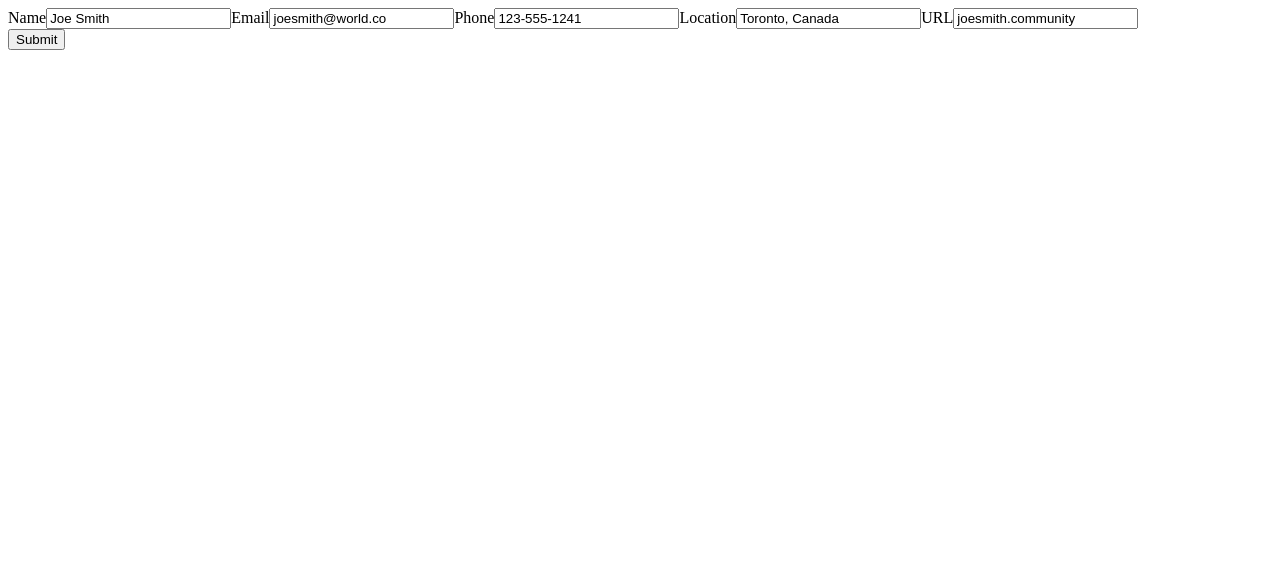
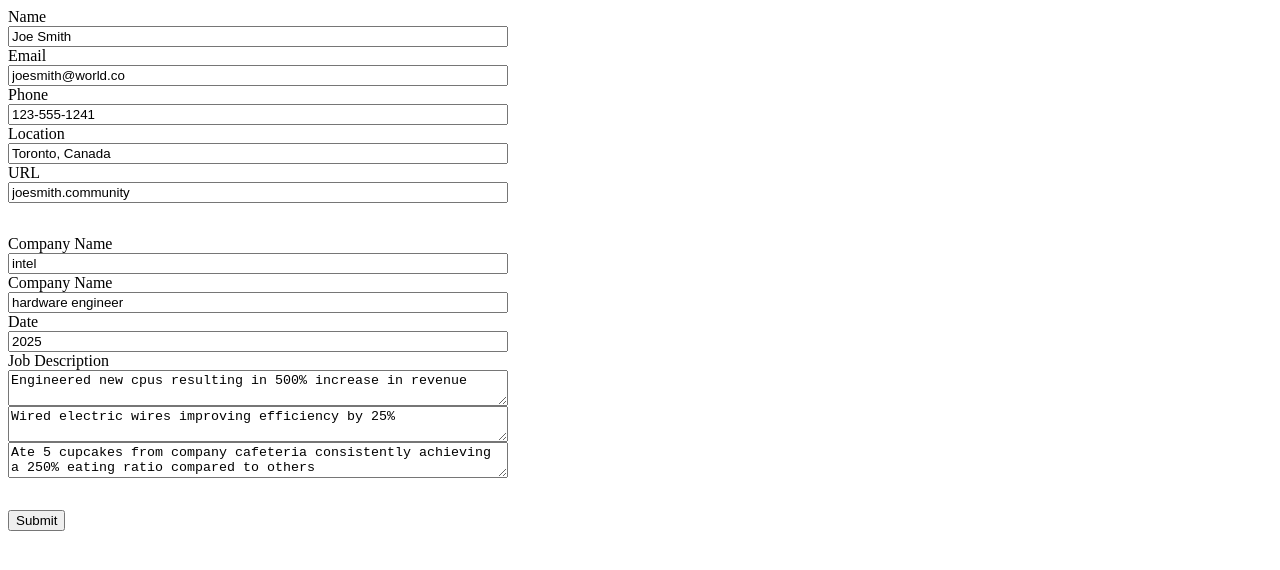
Before and after one commit to MclPio/cv_application, a React (Vite) app: page / in a window 1280 px wide. Both pictures are taken after a click on the button "Edit". Shown: the top 570 px of the page. Built offline with nearby package versions, Linux system fonts and the light colour scheme.

Commit message:
Add on to form

```diff
--- a/src/App.jsx
+++ b/src/App.jsx
@@ -5,6 +5,61 @@ import Education from "./components/Education";
 import PersonalInfo from "./components/PersonalInfo";
 import PersonalInfoInput from "./components/PersonalInfoInput";
 
+function ExperienceInput({ experience, setExperience }) {
+  function handleChange(e) {
+    const newExperience = {
+      ...experience,
+      [e.target.name]: e.target.value,
+    };
+    setExperience(newExperience);
+  }
+
+  function handleItemsChange(e, index) {}
+
+  const listJobItems = experience.jobDescription.map((item, index) => {
+    return (
+      <textarea
+        key={item}
+        type="text"
+        name={index}
+        value={item}
+        onChange={handleChange}
+      />
+    );
+  });
+
+  return (
+    <div className="experience-input">
+      <label htmlFor="company-name">Company Name</label>
+      <input
+        type="text"
+        id="company-name"
+        name="companyName"
+        value={experience.companyName}
+        onChange={handleChange}
+      />
+      <label htmlFor="position-title">Company Name</label>
+      <input
+        type="text"
+        id="position-title"
+        name="positionTitle"
+        value={experience.positionTitle}
+        onChange={handleChange}
+      />
+      <label htmlFor="date">Date</label>
+      <input
+        type="text"
+        id="date"
+        name="date"
+        value={experience.date}
+        onChange={handleChange}
+      />
+      {/* well now what? need to design a dynamic form input? or just use a textbox? */}
+      <label htmlFor="job-description">Job Description</label>
+      {listJobItems}
+    </div>
+  );
+}
 function Resume() {
   const [resumeView, setResumeView] = useState(true);
   const [personalInfo, setPersonalInfo] = useState({
@@ -34,7 +89,7 @@ function Resume() {
       <div className="resume-view">
         <PersonalInfo {...personalInfo} />
         <Education />
-        <Experience />
+        <Experience experience={experience} />
         <button onClick={switchView}>Edit</button>
       </div>
     );
@@ -44,6 +99,10 @@ function Resume() {
         <PersonalInfoInput
           personalInfo={personalInfo}
           setPersonalInfo={setPersonalInfo}
+        />
+        <ExperienceInput
+          experience={experience}
+          setExperience={setExperience}
         />
         <button onClick={switchView}>Submit</button>
       </div>
--- a/src/components/Experience.jsx
+++ b/src/components/Experience.jsx
@@ -1,28 +1,28 @@
-function ExperienceInfo() {
+function ExperienceInfo({ experience }) {
+  const jobResponsibilities = experience.jobDescription.map((item) => (
+    <li key={item}>{item}</li>
+  ));
+
   return (
     <>
       <div className="experience-info">
         <div className="experience-info-details">
           <div className="experience-info-left">
-            <div>Company Name</div>
-            <div>Position Title</div>
+            <div>{experience.companyName}</div>
+            <div>{experience.positionTitle}</div>
           </div>
-          <div>Date</div>
+          <div>{experience.date}</div>
         </div>
         <div>
           Job Responsibilities
-          <ul>
-            <li>point 1</li>
-            <li>point 2</li>
-            <li>point 3</li>
-          </ul>
+          <ul>{jobResponsibilities}</ul>
         </div>
       </div>
     </>
   );
 }
 
-export default function Experience() {
+export default function Experience({ experience }) {
   // company name, position title, main responsibilities of your jobs,
   // date from and until when you worked for that company
 
@@ -30,7 +30,7 @@ export default function Experience() {
     <>
       <h2>Experience</h2>
       <div className="experience">
-        <ExperienceInfo />
+        <ExperienceInfo experience={experience} />
       </div>
     </>
   );
--- a/src/styles/app.css
+++ b/src/styles/app.css
@@ -34,3 +34,25 @@
 .hidden {
   display: none;
 }
+
+.personal-info-input {
+  display: flex;
+  flex-direction: column;
+  width: 500px;
+}
+
+.experience-input {
+  display: flex;
+  flex-direction: column;
+  width: 500px;
+}
+
+.resume-form{
+  display: flex;
+  flex-direction: column;
+  gap: 32px;
+}
+
+button {
+  align-self: flex-start;
+}
```
